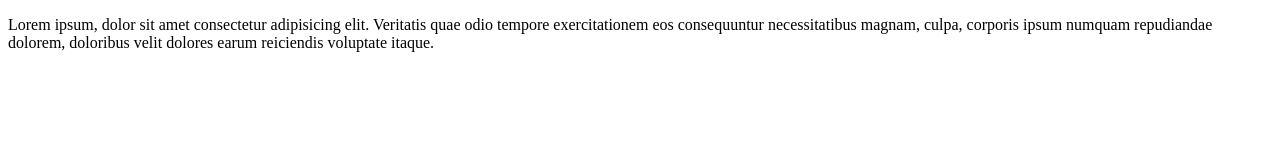
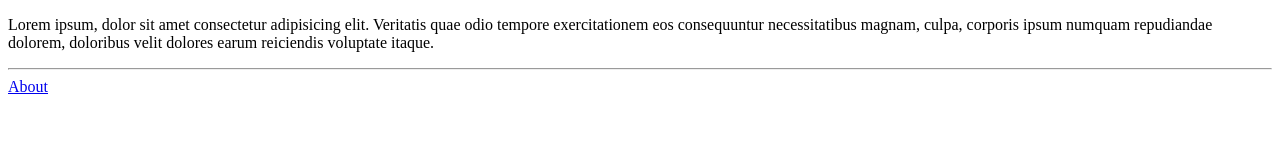
Before and after one commit to geojvallavancottu/gitsjcet, a plain HTML site: page index.html in a window 1280 px wide. Drawn offline with Linux system fonts and the light colour scheme.

Commit message:
about linked index.html

```diff
--- a/index.html
+++ b/index.html
@@ -10,5 +10,7 @@
     <div>
         <p>Lorem ipsum, dolor sit amet consectetur adipisicing elit. Veritatis quae odio tempore exercitationem eos consequuntur necessitatibus magnam, culpa, corporis ipsum numquam repudiandae dolorem, doloribus velit dolores earum reiciendis voluptate itaque.</p>
     </div>
+    <hr>
+    <a href="about.html">About</a>
 </body>
 </html>
```
